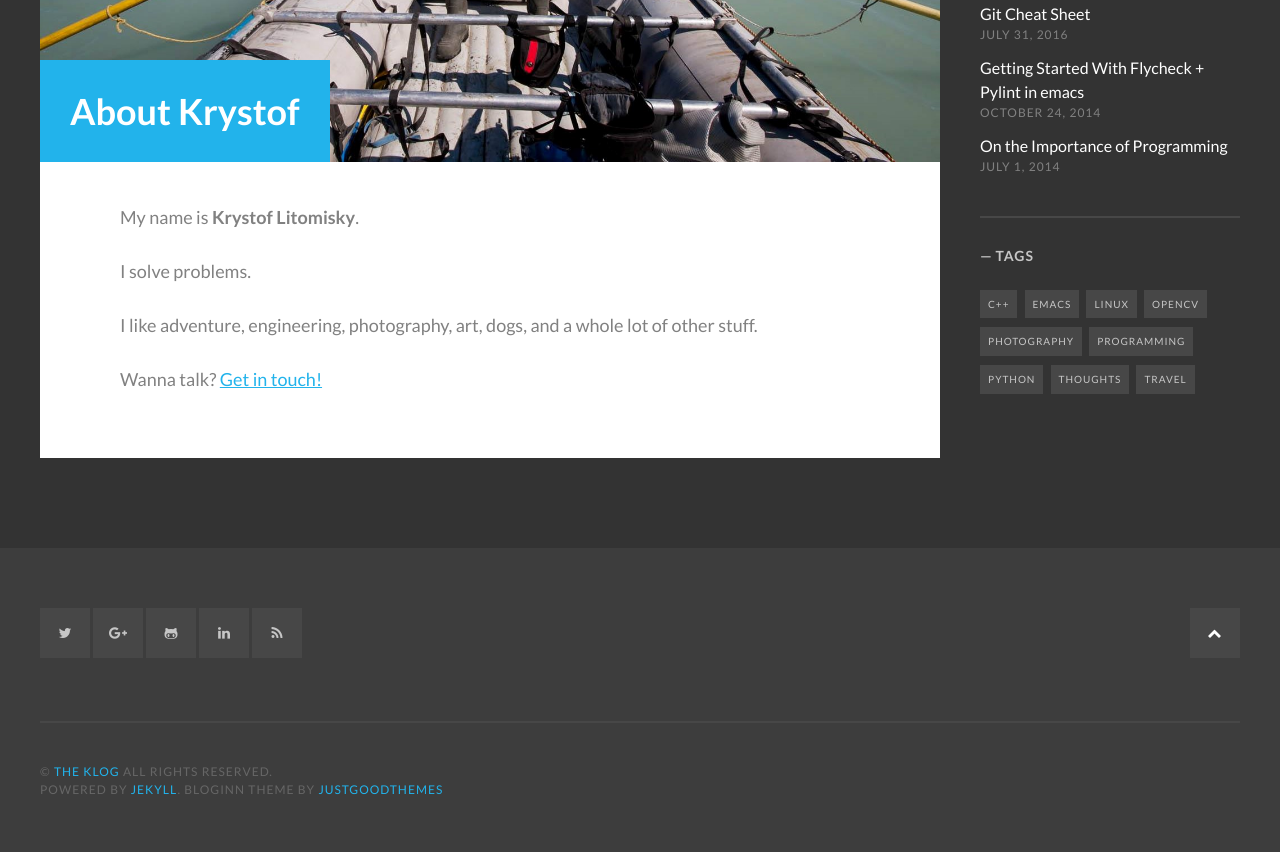
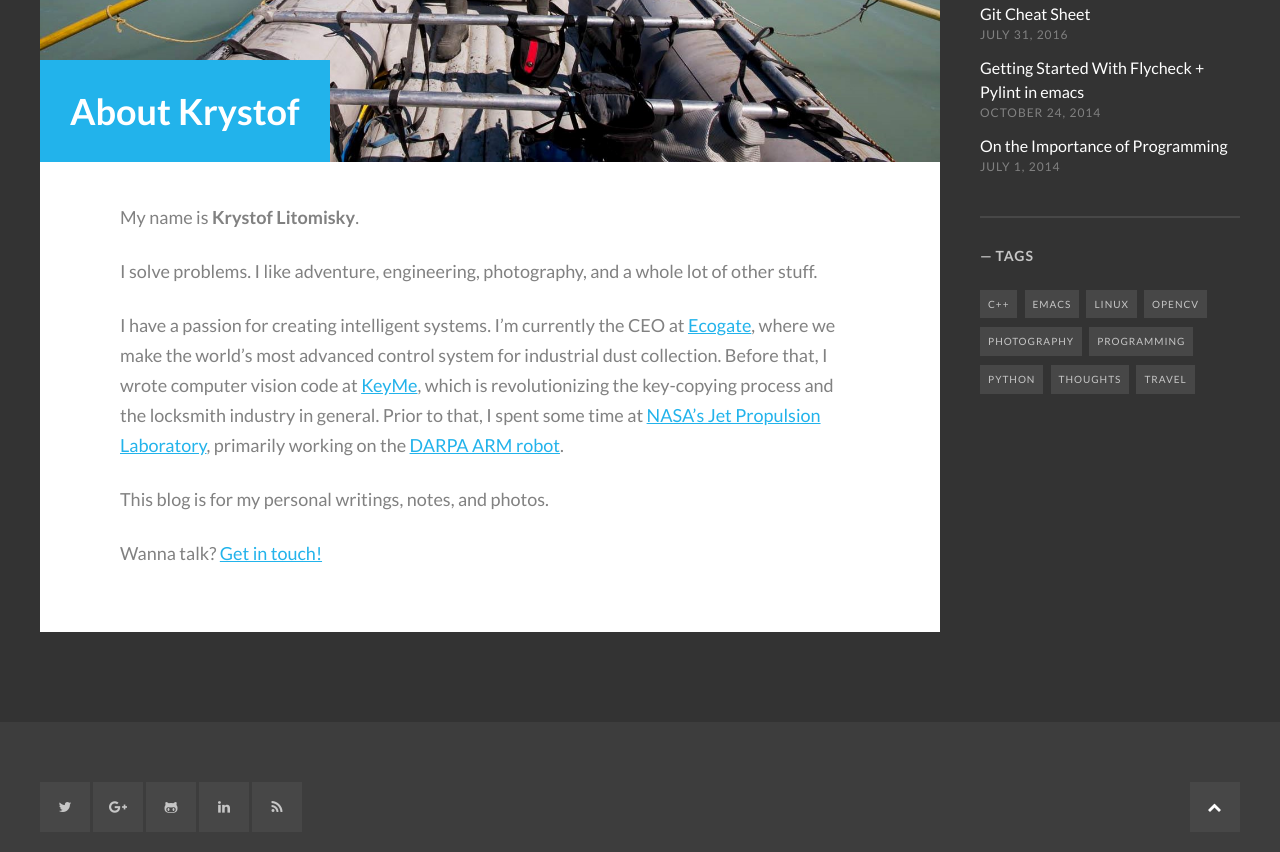
Before and after one commit to krystofl/krystofl.github.io, a Jekyll site: the page built from about.md, in a window 1280 px wide and 900 px high, scrolled down 608 px. Shown: the top 852 px of the window. Built offline with Jekyll 4.4.1, drawn with Linux system fonts in a browser that asks for light colours; some web fonts are replaced.

Commit message:
Added more stuff to the About page

```diff
--- a/about.md
+++ b/about.md
@@ -7,10 +7,29 @@ banner_image: about-page.jpg
 
 My name is **Krystof Litomisky**.
 
-I solve problems.
+I solve problems. I like adventure, engineering, photography,
+and a whole lot of other stuff.
 
-I like adventure, engineering, photography, art, dogs,
-and a whole lot of other stuff.
+I have a passion for creating intelligent systems.
+I'm currently the CEO at
+<a href="https://www.ecogate.com" title="Ecogate" target="_blank">Ecogate</a>,
+where we make the world's most advanced control system for
+industrial dust collection.
+Before that, I wrote computer vision code at
+<a href="https://www.key.me/" title="KeyMe" target="_blank">KeyMe</a>,
+which is revolutionizing the key-copying process and the
+locksmith industry in general.
+Prior to that, I spent some time at
+<a href="https://www.jpl.nasa.gov/" title="Jet Propulsion Laboratory"
+   target="_blank">
+   NASA's Jet Propulsion Laboratory</a>,
+primarily working on the
+<a href="https://www.youtube.com/watch?v=scOd9aILwPY"
+   title="Watch a YouTube video of the DARPA ARM robot"
+   target="_blank">
+   DARPA ARM robot</a>.
+
+This blog is for my personal writings, notes, and photos.
 
 Wanna talk?
 <a href="{{site.url}}/contact/" title="Contact me!">Get in touch!</a>
```
